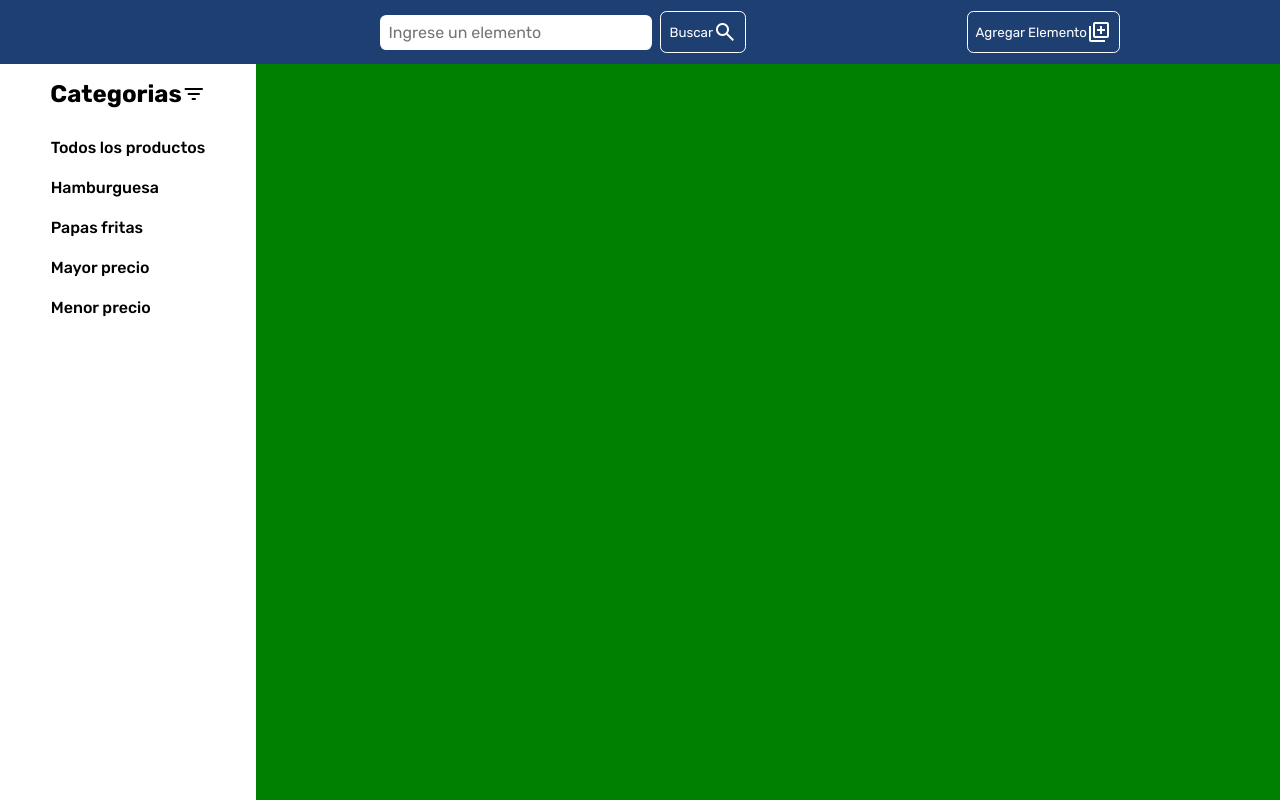
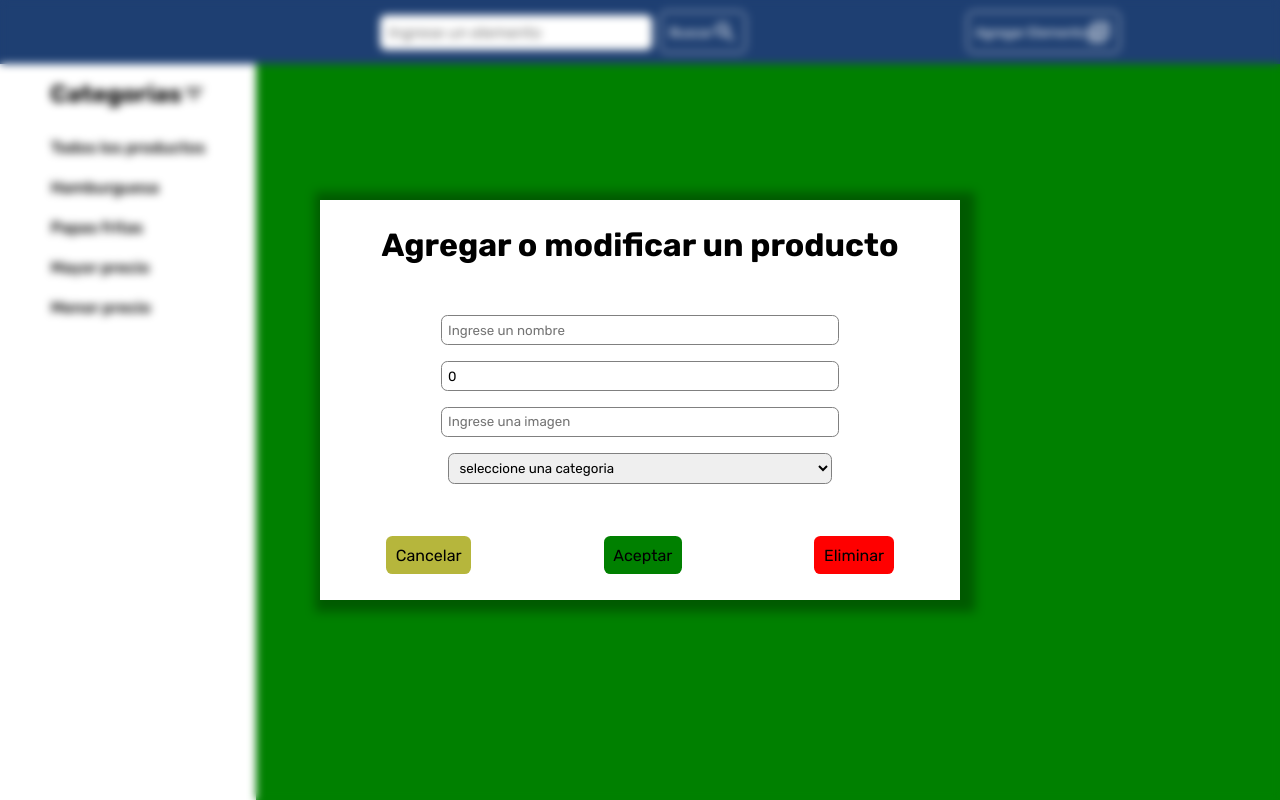
Before and after one commit to BuchaillotBenjamin/parcial2_programacion, a website built with Vite: page index.html in a window 1280 px wide. Built offline with nearby package versions, Linux system fonts and the light colour scheme.

Commit message:
video 5 terminado

```diff
--- a/index.html
+++ b/index.html
@@ -56,6 +56,38 @@
         </div>
       </div>
 
+      <div class="popUpContainer_principal" id="modalPopUp">
+        <div class="popUpContainer">
+          <div class="containerTitlePopUp">
+            <h1>Agregar o modificar un producto</h1>
+          </div>
+          <div class="containerInput_popUp">
+            <input placeholder="Ingrese un nombre" id="name" type="text">
+            <input placeholder="precio" value="0" id="precio" type="number">
+            <input placeholder="Ingrese una imagen" id="img" type="text">
+
+            <select name="" id="categoria">
+              <option value="">seleccione una categoria</option>
+              <option value="">Gaseosa</option>
+              <option value="">Hamburguesa</option>
+              <option value="">Papas</option>
+
+            </select>
+
+          </div>
+
+          <div class="containerButtonsPopUp">
+            <button class="buttonPopUp cancel" id="cancelButton">Cancelar</button>
+            <button class="buttonPopUp acept" id="aceptButton">Aceptar</button>
+            <button class="buttonPopUp delete" id="deleteButton">Eliminar</button>
+
+          </div>
+
+        </div>
+
+
+      </div>
+
     </main>
     <script type="module" src="/main.js"></script>
   </body>
--- a/style.css
+++ b/style.css
@@ -119,3 +119,71 @@
     color: white;
 
 }
+
+/* popup */
+
+.popUpContainer_principal{
+    width: 100vw;
+    height: 100vh;
+    position: absolute;
+    top: 0;
+    left: 0;
+    display: flex;
+    justify-content: center;
+    align-items: center;
+    backdrop-filter: blur(4px);
+}
+
+.popUpContainer{
+    width: 50vw;
+    height: 50vh;
+    background-color: white;
+    box-shadow: 5px 2px 10px 10px rgba(0, 0, 0, 0.3);
+    display: flex;
+    flex-direction: column;
+    justify-content: space-around;
+}
+
+.containerTitlePopUp{
+    width: 100%;
+    text-align: center;
+}
+
+.containerInput_popUp{
+    display: flex;
+    flex-direction: column;
+    justify-content: center;
+    align-items: center;
+    gap: 2vh;
+}
+
+.containerInput_popUp input,
+.containerInput_popUp select{
+    width:60% ;
+    border: 1px solid grey;
+    padding: .4rem;
+    border-radius: .4rem;
+}
+
+.containerButtonsPopUp{
+    width: 100%;
+    display: flex;
+    justify-content: space-around;
+}
+
+.buttonPopUp{
+    padding: .6rem;
+    border: none;
+    border-radius: .4rem;
+    font-size: 2vh;
+}
+
+.cancel{
+    background-color: rgb(182, 182, 60);
+}
+.delete{
+    background-color: red;
+}
+.acept{
+    background-color: green;
+}
```
